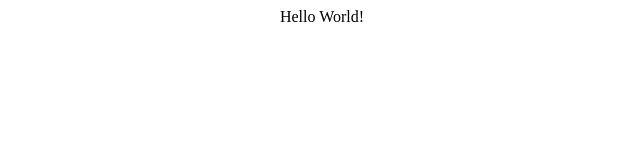
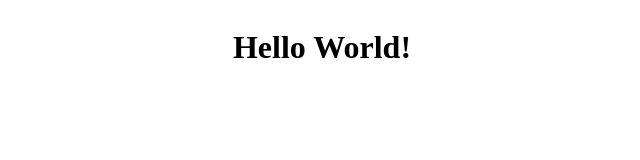
Before and after one commit to leraq/portfolio, a Gatsby site: page / in a window 1280 px wide. Shown: the whole page, without its empty margins (318-958 px from the left). Built offline with nearby package versions, Linux system fonts and the light colour scheme; Gatsby itself is replaced by a stand-in of ours.

Commit message:
add container style component

```diff
--- a/src/components/head.tsx
+++ b/src/components/head.tsx
@@ -9,7 +9,7 @@ type HeadProps = {
   image?: string
 }
 
-// search engine optimization: https://www.gatsbyjs.com/docs/add-seo-component/
+// search engine optimization
 export const Head: React.FC<HeadProps> = ({ title, description, image }) => {
   const { pathname } = useLocation()
 
--- a/src/components/index.ts
+++ b/src/components/index.ts
@@ -1,2 +1,3 @@
 export * from './layout'
 export * from './head'
+export * from './styles/container'
--- a/src/components/layout.tsx
+++ b/src/components/layout.tsx
@@ -1,10 +1,5 @@
 import React from 'react'
-import { Head } from '@components'
-import styled from 'styled-components'
-
-const Container = styled.div`
-  text-align: center;
-`
+import { Container, Head } from '@components'
 
 export const Layout: React.FC = ({ children }) => {
   return (
--- /dev/null
+++ b/src/components/styles/container.tsx
@@ -0,0 +1,11 @@
+import styled from 'styled-components'
+
+export const Container = styled.div`
+  margin: 0 auto;
+  max-width: 600px;
+  display: flex;
+  flex-direction: column;
+  align-items: center;
+  justify-content: center;
+  text-align: center;
+`
--- a/src/pages/index.tsx
+++ b/src/pages/index.tsx
@@ -5,7 +5,7 @@ import { Layout } from '@components'
 const IndexPage: React.FC<PageProps> = () => {
   return (
     <Layout>
-      <div>Hello World!</div>
+      <h1>Hello World!</h1>
     </Layout>
   )
 }
```
Also changed, not shown: src/pages/404.tsx (+9 -21 lines).
